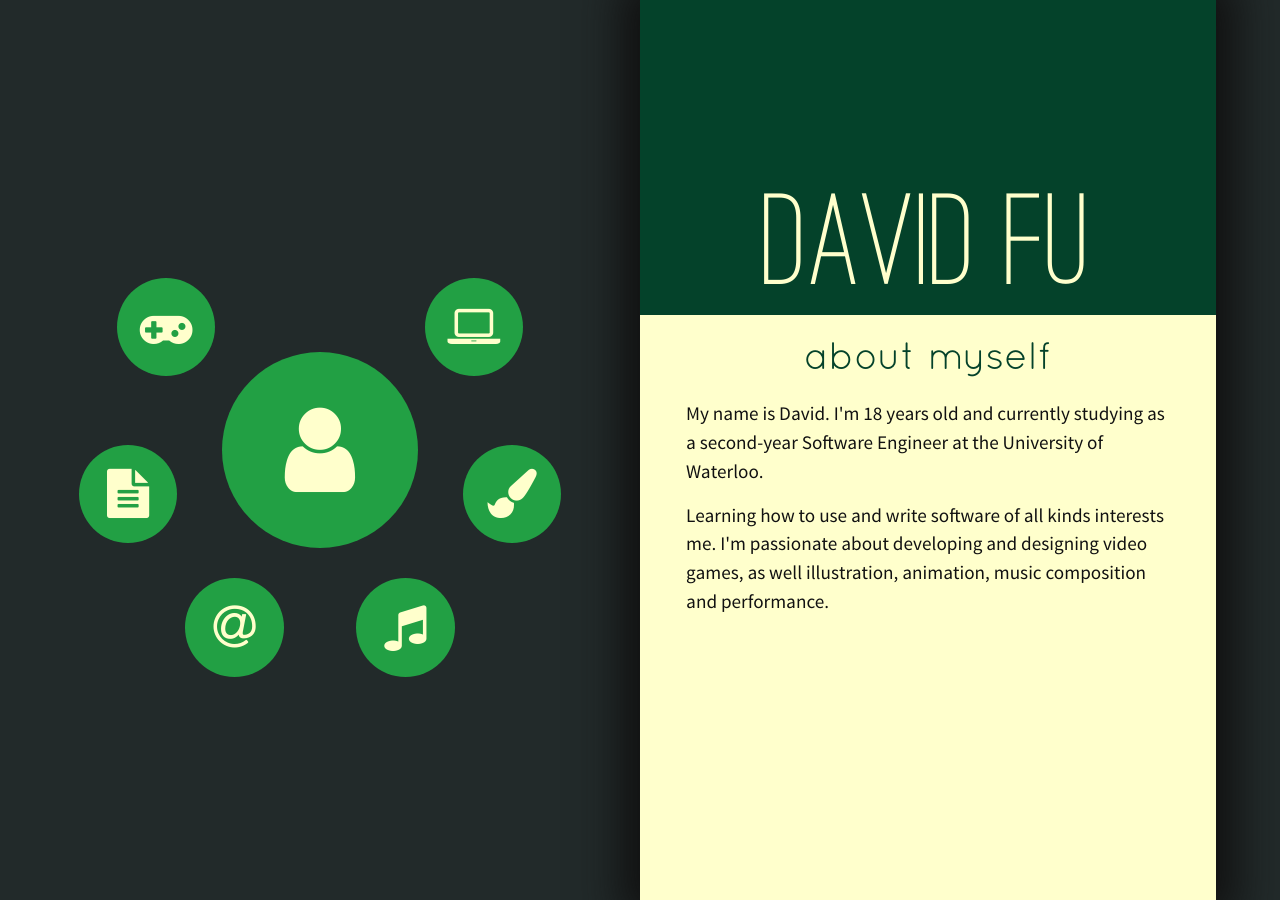
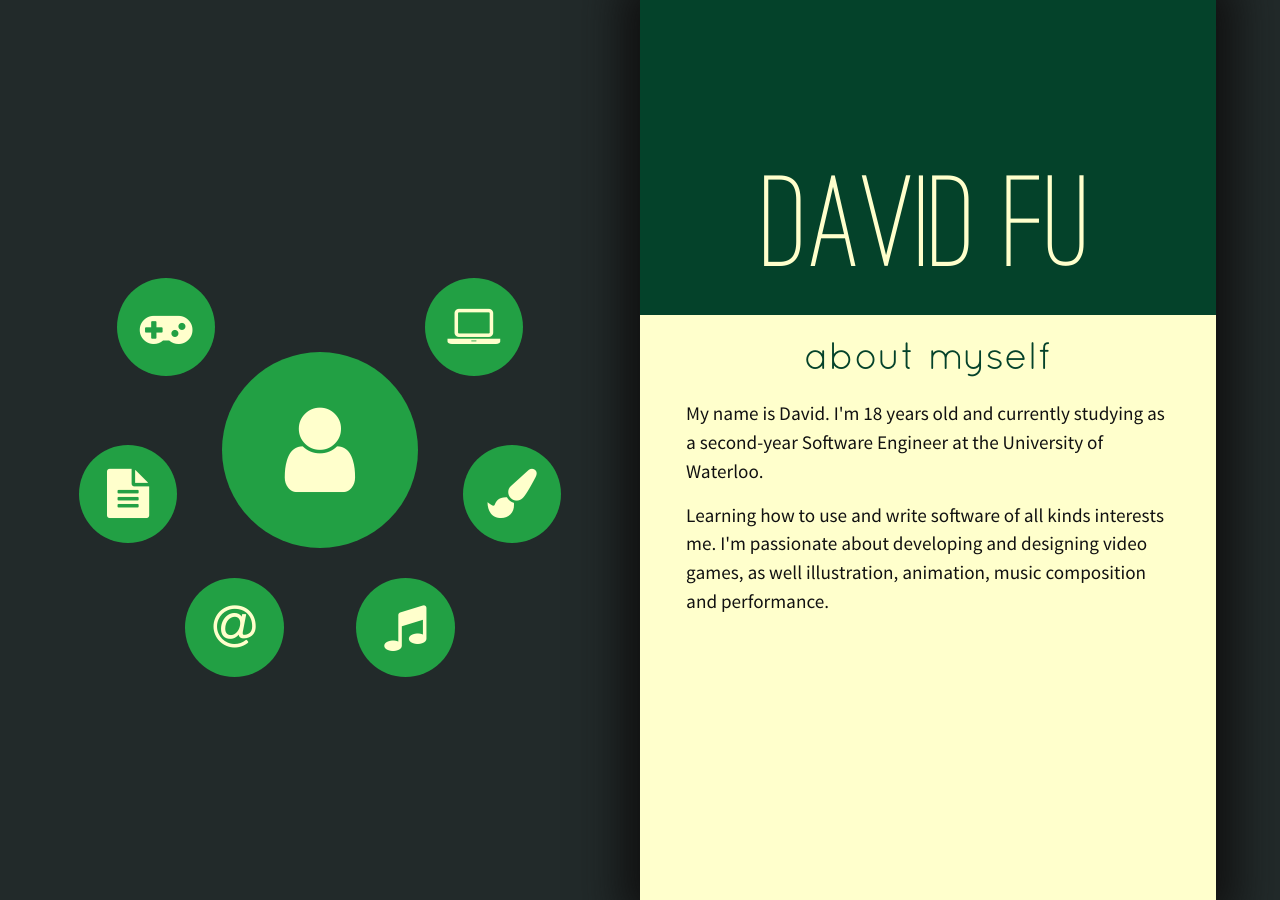
Before and after one commit to dvdfu/old-website, a Jekyll site: the page built from index.html, in a window 1280 px wide. Built offline with Jekyll 4.4.1, drawn with Linux system fonts in a browser that asks for light colours; nearby versions of some CDN libraries.

```diff
--- a/_includes/head.html
+++ b/_includes/head.html
@@ -18,5 +18,6 @@
     <script type="text/javascript" src="/js/jquery-1.11.1.min.js"></script>
     <script type="text/javascript" src="/js/analytics.js"></script>
     <script type="text/javascript" src="/js/ring.js"></script>
+    <script type="text/javascript" src="/js/blog.js"></script>
     <script type="text/javascript" src="/js/lightbox.min.js"></script>
 </head>
--- a/_includes/page/blog.html
+++ b/_includes/page/blog.html
@@ -1,2 +1,4 @@
 <p>I love games: making them, designing them, and playing them. Game creation has been a major hobby of mine for as long as I can remember. Currently, I'm using libGDX and Java to create video games for desktop and mobile platforms.</p>
 <p>This section of my website is still under construction. I plan to include built-in blog posts here using Tumblr's API. For now, you can visit my game development blog <a href="http://dvdfu.tumblr.com/">here</a>.</p>
+
+<p id="blogfeed"></p>
--- a/_sass/_custom.scss
+++ b/_sass/_custom.scss
@@ -7,6 +7,7 @@ body {
 	overflow-x: hidden;
 	font-family: SourceSansPro;
 	font-size: 120%;
+	overflow: -moz-scrollbars-none;
 }
 
 h1 {
@@ -15,8 +16,8 @@ h1 {
 	font-family: OstrichRegular;
 	color: $yellow-white;
 	text-align: center;
-	line-height: 50%;
-	bottom: 5%;
+	line-height: 100%;
+	bottom: 0%;
 	width: 100%;
 }
 
--- /dev/null
+++ b/js/blog.js
@@ -0,0 +1,12 @@
+// var tumblr = require('tumblr.js');
+// var client = tumblr.createClient({ consumer_key: 'Zj8p3vYT7tfYAvk22I80NeoHk4q59Fc7OOQRZAuxz1pDyCO7o4' });
+// client.posts('dvdfu.tumblr.com', function (err, data) {
+//     // ...
+// });
+
+var APIblog = 'dvdfu.tumblr.com';
+var APIkey = 'Zj8p3vYT7tfYAvk22I80NeoHk4q59Fc7OOQRZAuxz1pDyCO7o4';
+var APIurl = 'http://api.tumblr.com/v2/blog/' + APIblog + '/posts?api_key=' + APIkey + '&limit=4';
+$.getJSON('http://api.tumblr.com/v2/blog/peacecorps.tumblr.com/posts/text?api_key=fuiKNFp9vQFvjLNvx4sUwti4Yb5yGutBN4Xh10LXZhhRKjWlV4&notes_info=true', function(tumblr) {
+	console.log(tumblr);
+});
```
Also changed, not shown: 1 other file.
